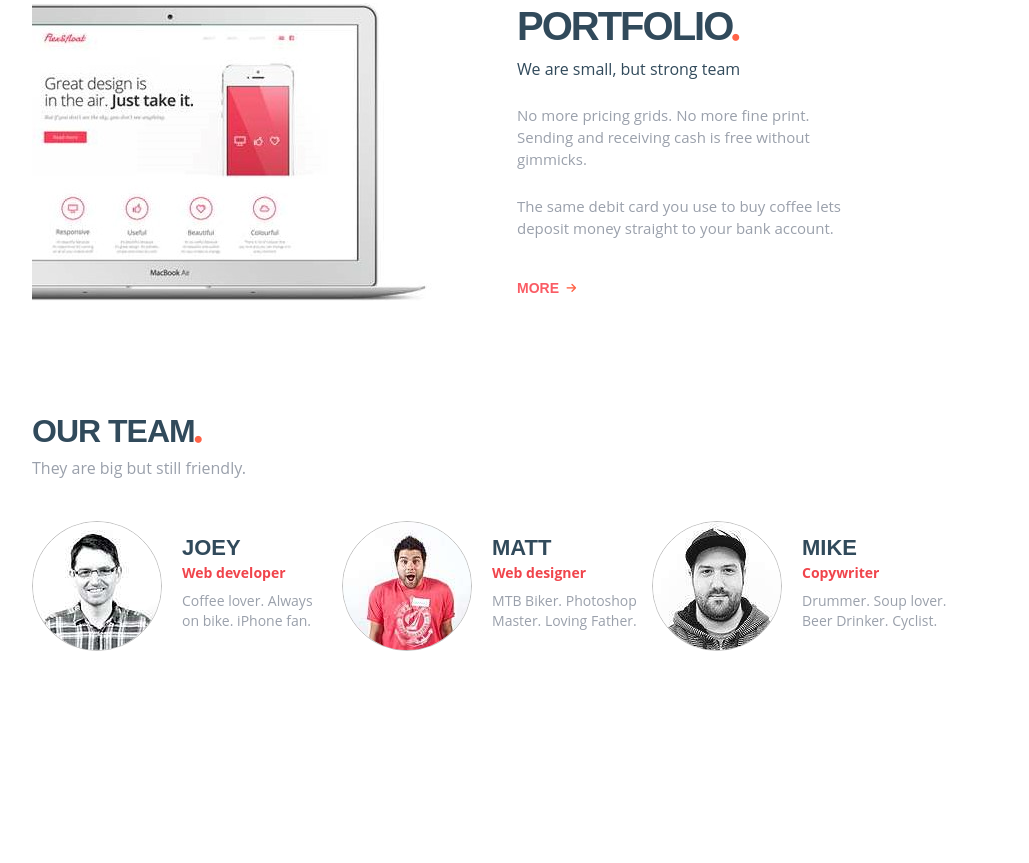
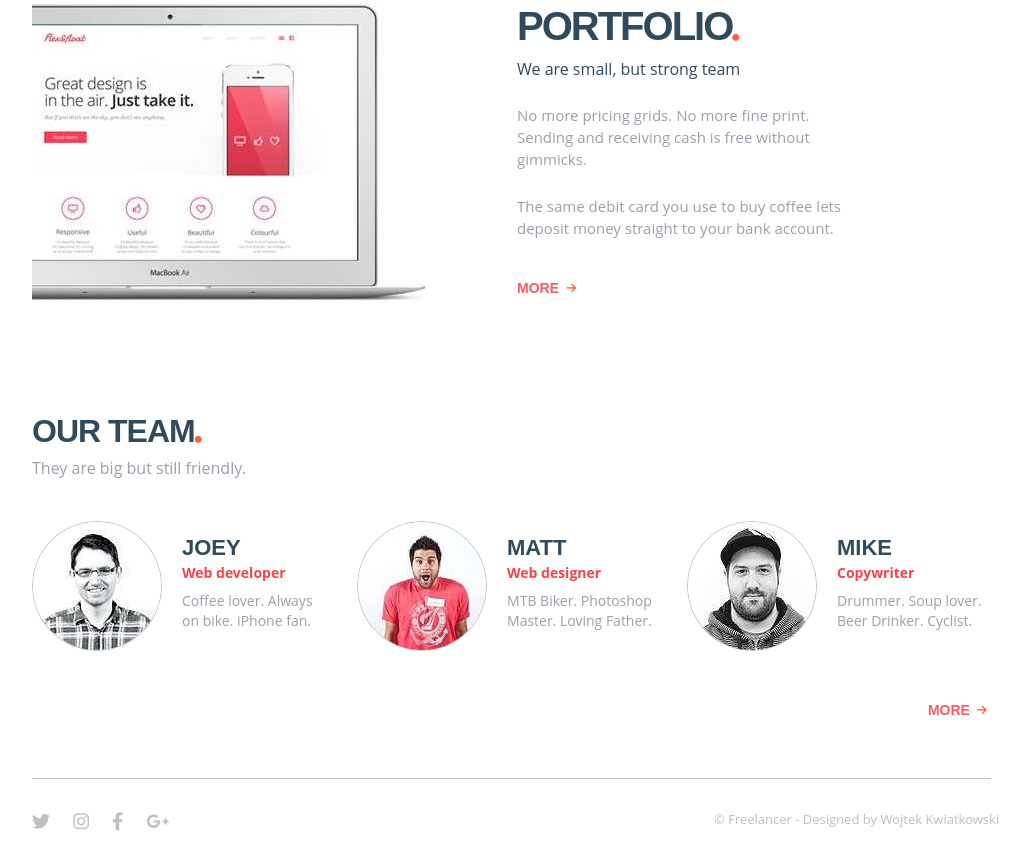
Before and after one commit to PuzakovMaks90/project-freelance, a plain HTML site: page index.html in a window 1280 px wide. Shown: the part 1432-2295 px from the top of the page, without its empty margins (188-1217 px from the left). Before the commit the page ends 2083 px from the top, so only its background shows below. Drawn offline with nearby package versions, Linux system fonts and the light colour scheme.

Commit message:
add footer

```diff
--- a/css/style.css
+++ b/css/style.css
@@ -213,7 +213,7 @@ img {
 	display: flex;
 	justify-content: center;
 	align-items: center;
-	transition: .2s;
+	transition: .3s;
 }
 
 .button2:hover {
@@ -282,7 +282,7 @@ img {
 
 .text2 {
 	display: flex;
-	transition: .1s;
+	transition: .2s;
 }
 
 .text2:hover {
@@ -351,6 +351,7 @@ img {
 	display: flex;
 	transition: .1s;
 	margin-top: 10px;
+	transition: .2s;
 }
 
 .text3:hover {
@@ -441,3 +442,79 @@ img {
 	font-family: "Open Sans", Arial, sans-serif;
 	margin-top: 8px;
 }
+
+.team-content:last-child {
+	margin-left: 20px;
+}
+
+.team-content:nth-child(even) {
+	margin-left: 15px;
+}
+
+.text4 {
+	display: flex;
+	transition: .1s;
+	margin-top: 20px;
+	justify-content: flex-end;
+	margin-right: 100px;
+	width: 83%;
+	transition: .2s;
+}
+
+.text4:hover {
+	cursor: pointer;
+	transform: scale(101%);
+}
+
+.text4 p {
+	margin-top: 29px;
+	font-size: 14px;
+	line-height: 20px;
+	color: #fa5c65;
+	font-weight: 700;
+	font-family: "Montserrat", Arial, sans-serif;
+	text-transform: uppercase;
+}
+
+.down-line {
+	border-bottom: 1px solid silver;
+	margin-left: 220px;
+	width: 70%;
+	margin-top: 58px;
+}
+
+.down {
+	display: flex;
+}
+
+.social-links {
+	display: flex;
+	margin-left: 220px;
+	padding: 42px 0;
+	font-size: 18px;
+	width: 10%;
+	height: 30px;
+	justify-content: space-between;
+	align-items: center;
+	color: silver;
+}
+
+.fa-brands {
+	transition: .2s;
+}
+
+.fa-brands:hover {
+	cursor: pointer;
+	transform: scale(110%);
+}
+
+.down p {
+	margin-left: 545px;
+	font-size: 13px;
+	line-height: 60px;
+	color: #b9c0c6;
+	font-weight: 400;
+	font-family: "Open Sans", Arial, sans-serif;
+	text-align: right;
+	margin-top: 10px;
+}
--- a/index.html
+++ b/index.html
@@ -129,9 +129,24 @@
                         </div>
                     </div>
                 </div>
+                <div class="text4">
+                    <p>More</p>
+                    <i class="fa-solid fa-arrow-right"></i>
+                </div>
             </div>
         </div>
-        <div class="footer"></div>
+        <div class="footer">
+            <div class="down-line"></div>
+            <div class="down">
+                <div class="social-links">
+                    <i class="fa-brands fa-twitter"></i>
+                    <i class="fa-brands fa-instagram"></i>
+                    <i class="fa-brands fa-facebook-f"></i>
+                    <i class="fa-brands fa-google-plus-g"></i>
+                </div>
+                <p>© Freelancer - Designed by Wojtek Kwiatkowski</p>
+            </div>
+        </div>
     </div>
 
     <script src="https://cdnjs.cloudflare.com/ajax/libs/wow/1.1.2/wow.min.js" integrity="sha512-Eak/29OTpb36LLo2r47IpVzPBLXnAMPAVypbSZiZ4Qkf8p/7S/XRG5xp7OKWPPYfJT6metI+IORkR5G8F900+g==" crossorigin="anonymous" referrerpolicy="no-referrer"></script>
```
